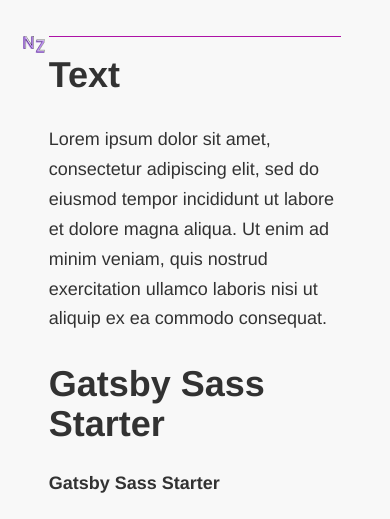
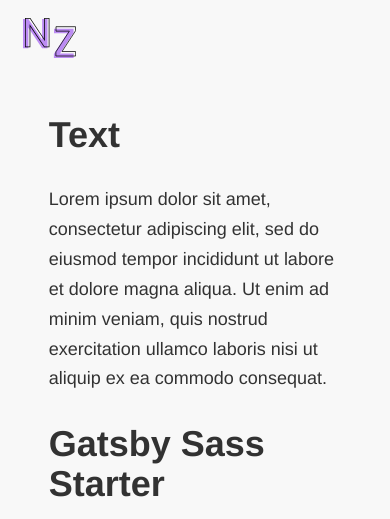
Before and after one commit to nzart/nickz, a Gatsby site: page / in a window 390 px wide. Shown: the top 519 px of the page. Built offline with nearby package versions, Linux system fonts and the light colour scheme; Gatsby itself is replaced by a stand-in of ours.

Commit message:
Initial nav responsive

```diff
--- a/src/assets/stylesheets/application.scss
+++ b/src/assets/stylesheets/application.scss
@@ -21,9 +21,18 @@
   padding: 2em 0;
 } */
 
+body {
+  margin: 0;
+  padding: 0;
+  background-color: #f8f8f8;
+}
+
 .wrapper {
   margin: 2rem auto;
   max-width: 75%;
+  @media (max-width: 700px) {
+    padding-top: 60px;
+  }
 
   p {
     width: 75%;
@@ -32,8 +41,3 @@
     }
   }
 }
-
-body {
-  margin: 0;
-  background-color: #f8f8f8;
-}
--- a/src/assets/stylesheets/components/_header.scss
+++ b/src/assets/stylesheets/components/_header.scss
@@ -37,13 +37,20 @@
 } */
 
 header {
-
+  top: 0;
   position: fixed;
-  padding: 0 0 0 1.25rem;
+  padding: 1em 0 0 1.25rem;
   width: 100%;
+  @media (max-width: 700px) {
+    background-color: #f8f8f8;
+    // padding-bottom: 1em;
+    // padding:1em 0 0 0;
+  }
 
     img {
-      // height: 48px;
-      width: 6%;
+      height: 48px;
+      @media (max-width: 700px) {
+        height: 40px;
+      }
     }
 }
```
